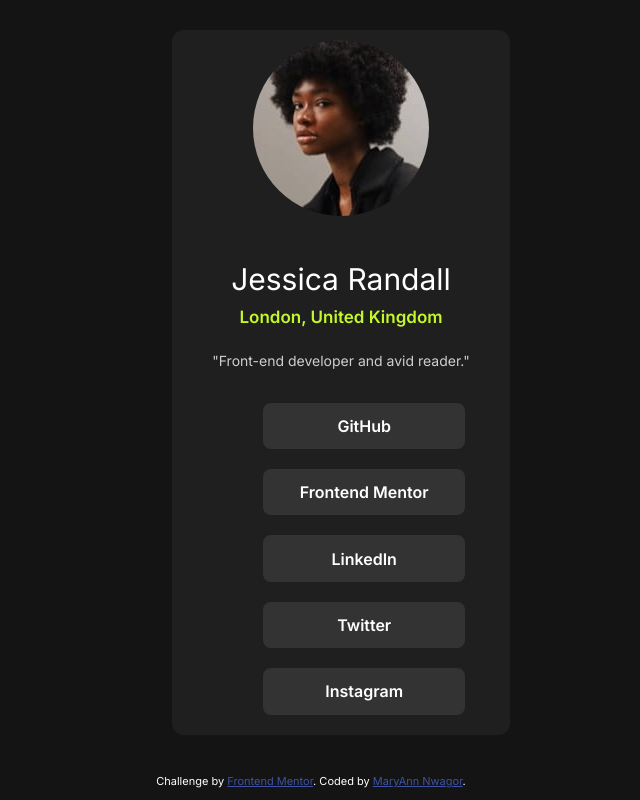
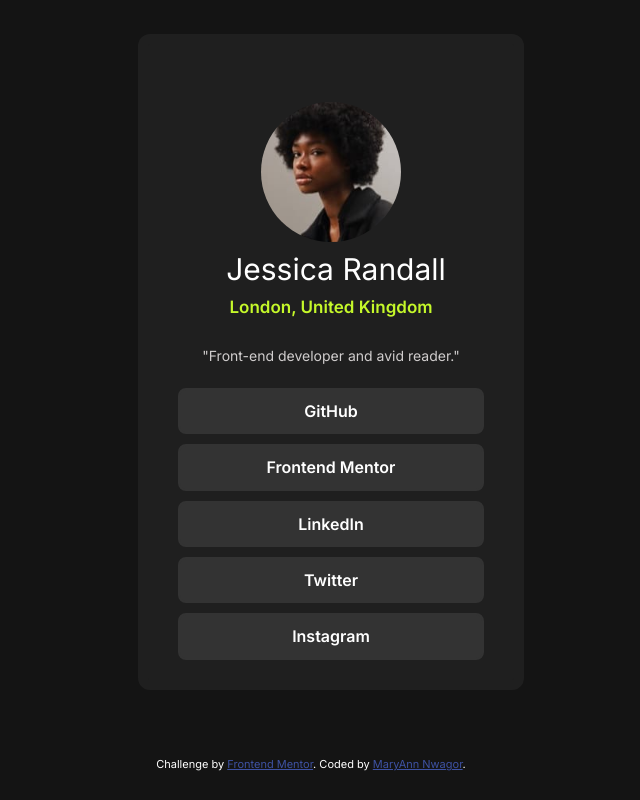
Before and after one commit to Maryann878/social-links-profile, a plain HTML site: page index.html in a window 1280 px wide. Shown: the whole page, without its empty margins (329-969 px from the left). Drawn offline with Linux system fonts and the light colour scheme.

Commit message:
modification

```diff
--- a/style.css
+++ b/style.css
@@ -11,6 +11,7 @@
     body{
         margin: 0;
         height: 100vh;
+        width: 100vw;
       background-color: var(--grey-900);
         display: grid;
         align-items: center;
@@ -24,29 +25,30 @@
 text-align: center;
       width: 100%;
       height: auto;
-
    max-width: 375px;
-margin: 20px;
+margin: -10px 35px -60px -20px;
 justify-content: center;
 border: 10px solid hsl(0, 0%, 12%);
 background: var(--grey-800);
 border-radius: 12px;
+padding: 10px ;
 }
 
 
     img{
+      width: 140px;
+      height: 140px;
         border-radius: 50%;
-      margin-bottom: 1rem;
-
+      margin-top: 3rem;
     }
 
 h2{
           font-family: var(--font-body);
 font-weight: normal;
     color: var(--white);
-    margin-bottom: 10px;
+    margin: 5px 0 0 10px;
 
-  font-size: clamp(20px, 5vw, 30px);
+  font-size: clamp(30px, 5vw, 30px);
 
 }
 
@@ -54,8 +56,8 @@ h3{
     color: var(--green);
       font-weight: 600;
       font-size: 17px;
-      margin-top: 5px;
-    margin-bottom: 25px;
+      margin-top: 10px;
+    margin-bottom: 30px;
 
 }
 p{
@@ -70,13 +72,14 @@ p{
 .social-buttons{
     display: grid;
     justify-content: center;
+    width: auto;
 }
 
 .button{
     height: 20px;
-    width: 100%;
-    max-width: 300px;
-    margin: 10px;
+    width: 280px;
+    max-width: 500px;
+    margin-bottom: 15px;
     background-color: var(--grey-700);
     color: var(--white);
     font-weight: 600;
@@ -104,7 +107,7 @@ p{
  .attribution {
     font-size: 11px;
     text-align: center;
-    padding-bottom: 2px;
+    padding-bottom: 5px;
 }
 .attribution a {
     color: hsl(228, 45%, 44%);
@@ -113,6 +116,11 @@ p{
 @media (min-width: 768px) {
       .container {
         max-width: 400px;
-        max-height: fit-content;
+        height: auto;
+        margin: 10px 0 20px 0;
+      }
+
+      .button{
+        margin-bottom: 10px;
       }
     }
```
